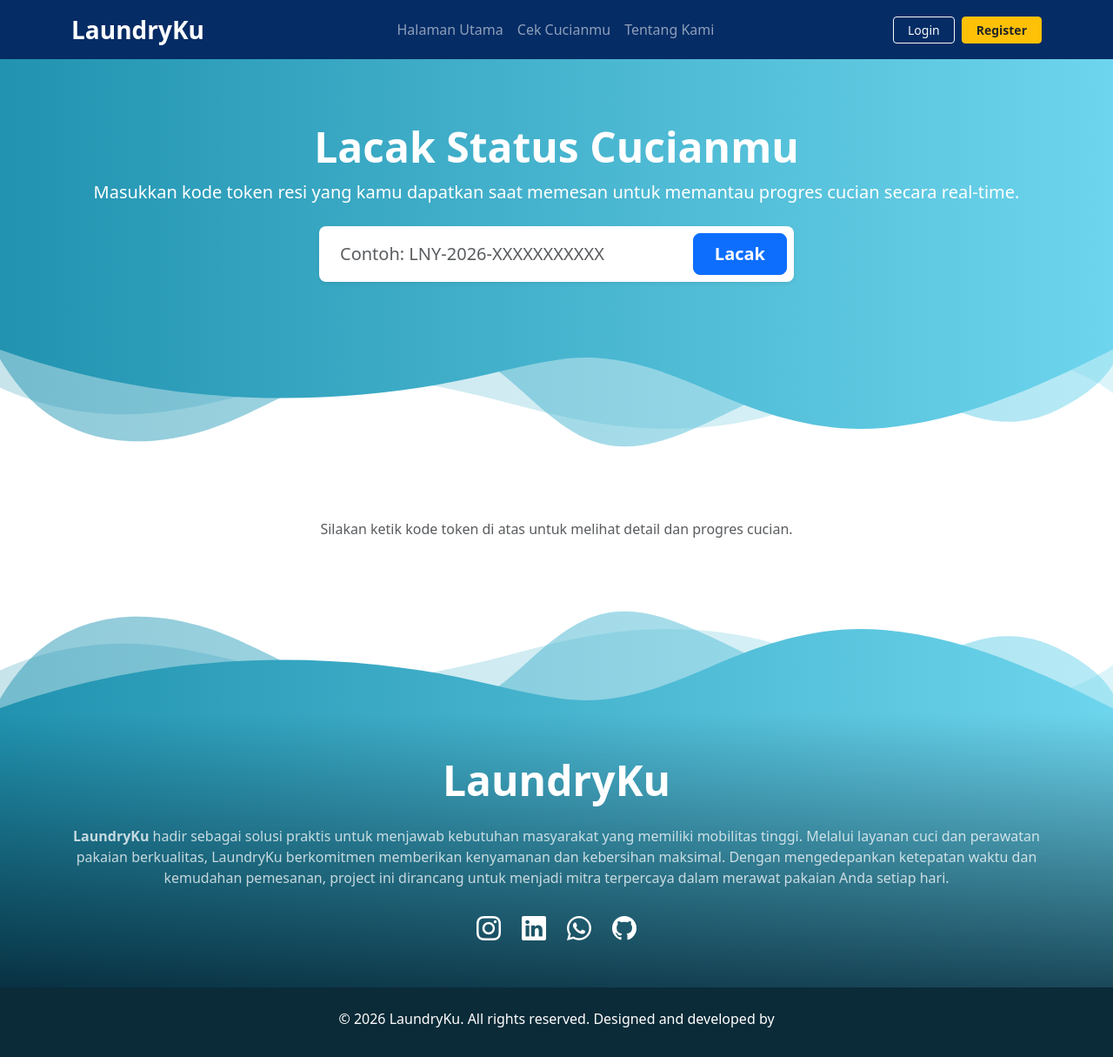
After one commit to zakyzaa-dev/LaundryKu, a Laravel app: page /order/lacak-cucian in a window 1280 px wide. The commit adds this page. Shown: the whole page at 87% size. Run offline with Laravel 12, Linux system fonts and the light colour scheme; data comes from the database, SQL or seed files in the repository; style sheets or scripts are compiled from the project's sources.

Commit message:
feat: add track status for orders

```diff
--- a/app/Http/Controllers/OrderController.php
+++ b/app/Http/Controllers/OrderController.php
@@ -104,4 +104,17 @@ class OrderController extends Controller
 
         return back()->with('token', $token);
     }
+
+    public function lacak(Request $request)
+    {
+        $order = null;
+
+        if ($request->filled('token')) {
+        $order = Order::with(['customer', 'service'])
+            ->where('token', trim($request->token))
+            ->first();
+    }
+
+    return view('orders.lacak', compact('order'));
+    }
 }
--- /dev/null
+++ b/resources/views/orders/lacak.blade.php
@@ -0,0 +1,146 @@
+<x-layouts.app title="Lacak Cucian">
+
+    {{-- HERO SECTION (Senada dengan halaman Home) --}}
+    <div class="text-white py-5" style="background: linear-gradient(90deg, #2193b0 0%, #6dd5ed 100%)">
+        <div class="container text-center py-4">
+            <h1 class="fw-bold display-5">Lacak Status Cucianmu</h1>
+            <p class="lead mb-4">Masukkan kode token resi yang kamu dapatkan saat memesan untuk memantau progres cucian
+                secara real-time.</p>
+
+            {{-- FORM PENCARIAN TOKEN --}}
+            <div class="row justify-content-center">
+                <div class="col-12 col-md-8 col-lg-6">
+                    <form action="{{ route('orders.lacak') }}" method="GET"
+                        class="bg-white p-2 rounded-3 shadow-sm d-flex gap-2">
+                        <input type="text" name="token" class="form-control border-0 shadow-none form-control-lg"
+                            placeholder="Contoh: LNY-2026-XXXXXXXXXXX" value="{{ request('token') }}" required>
+                        <button type="submit" class="btn btn-primary btn-lg px-4 fw-bold">Lacak</button>
+                    </form>
+                </div>
+            </div>
+        </div>
+    </div>
+
+    {{-- SVG DIVIDER (Sama dengan Home) --}}
+    <div class="custom-shape-divider-top-1789566759">
+        <svg data-name="Layer 1" xmlns="http://www.w3.org/2000/svg" viewBox="0 0 1200 120" preserveAspectRatio="none">
+            <defs>
+                <linearGradient id="heroGradient" x1="0%" y1="0%" x2="100%" y2="0%">
+                    <stop offset="0%" stop-color="#2193b0" />
+                    <stop offset="100%" stop-color="#6dd5ed" />
+                </linearGradient>
+            </defs>
+            <path
+                d="M0,0V5.63C149.93,59,314.09,71.32,475.83,42.57c43-7.64,84.23-20.12,127.61-26.46,59-8.63,112.48,12.24,165.56,35.4C827.93,77.22,886,95.24,951.2,90c86.53-7,172.46-45.71,248.8-84.81V0Z"
+                fill="url(#heroGradient)"></path>
+            <path
+                d="M0,0V15.81C13,36.92,27.64,56.86,47.69,72.05,99.41,111.27,165,111,224.58,91.58c31.15-10.15,60.09-26.07,89.67-39.8,40.92-19,84.73-46,130.83-49.67,36.26-2.85,70.9,9.42,98.6,31.56,31.77,25.39,62.32,62,103.63,73,40.44,10.79,81.35-6.69,119.13-24.28s75.16-39,116.92-43.05c59.73-5.85,113.28,22.88,168.9,38.84,30.2,8.66,59,6.17,87.09-7.5,22.43-10.89,48-26.93,60.65-49.24V0Z"
+                opacity=".5" fill="url(#heroGradient)"></path>
+            <path
+                d="M0,0V46.29c47.79,22.2,103.59,32.17,158,28,70.36-5.37,136.33-33.31,206.8-37.5C438.64,32.43,512.34,53.67,583,72.05c69.27,18,138.3,24.88,209.4,13.08,36.15-6,69.85-17.84,104.45-29.34C989.49,25,1113-14.29,1200,52.47V0Z"
+                opacity=".25" fill="url(#heroGradient)"></path>
+        </svg>
+    </div>
+
+    {{-- HASIL PELACAKAN --}}
+    <div class="container py-5">
+        <div class="row justify-content-center">
+            <div class="col-12 col-lg-8">
+
+                @if (request()->filled('token'))
+                    @if ($order)
+                        {{-- CARD DETAIL RESI --}}
+                        <div class="card border-0 shadow-sm mb-4">
+                            <div class="card-header bg-white py-3 d-flex justify-content-between align-items-center">
+                                <div>
+                                    <span class="text-muted small d-block">Kode Token Resi</span>
+                                    <h5 class="fw-bold text-primary mb-0">{{ $order->token }}</h5>
+                                </div>
+                                <span class="badge bg-info text-dark fs-6 px-3 py-2">
+                                    {{ $order->status instanceof \App\Enum\OrderStatus ? $order->status->label() : $order->status }}
+                                </span>
+                            </div>
+
+                            <div class="card-body">
+                                {{-- STEPPER PROGRESS STATUS --}}
+                                @php
+                                    $statuses = [
+                                        \App\Enum\OrderStatus::Menunggu->value => 'Menunggu Konfirmasi',
+                                        \App\Enum\OrderStatus::Diterima->value => 'Diterima Toko',
+                                        \App\Enum\OrderStatus::Diproses->value => 'Sedang Dicuci',
+                                        \App\Enum\OrderStatus::Selesai->value => 'Selesai Dicuci',
+                                        \App\Enum\OrderStatus::Diambil->value => 'Sudah Diambil',
+                                    ];
+                                    $currentStatus =
+                                        $order->status instanceof \App\Enum\OrderStatus
+                                            ? $order->status->value
+                                            : $order->status;
+                                    $keys = array_keys($statuses);
+                                    $currentIndex = array_search($currentStatus, $keys);
+                                @endphp
+
+                                <div class="row text-center my-4 g-2">
+                                    @foreach ($statuses as $key => $label)
+                                        @php
+                                            $stepIndex = array_search($key, $keys);
+                                            $isPassed = $currentIndex !== false && $stepIndex <= $currentIndex;
+                                        @endphp
+                                        <div class="col">
+                                            <div class="mx-auto mb-2 rounded-circle d-flex align-items-center justify-content-center fw-bold {{ $isPassed ? 'bg-primary text-white shadow-sm' : 'bg-light text-muted border' }}"
+                                                style="width: 42px; height: 42px;">
+                                                {{ $stepIndex + 1 }}
+                                            </div>
+                                            <p class="small mb-0 {{ $isPassed ? 'fw-bold text-dark' : 'text-muted' }}">
+                                                {{ $label }}</p>
+                                        </div>
+                                    @endforeach
+                                </div>
+
+                                <hr class="my-4">
+
+                                {{-- RINCIAN PESANAN --}}
+                                <div class="row g-3">
+                                    <div class="col-6 col-md-4">
+                                        <small class="text-muted d-block">Nama Pelanggan</small>
+                                        <span class="fw-bold">{{ $order->customer?->full_name ?? '-' }}</span>
+                                    </div>
+                                    <div class="col-6 col-md-4">
+                                        <small class="text-muted d-block">Jenis Layanan</small>
+                                        <span class="fw-bold">{{ $order->service?->service_name ?? '-' }}</span>
+                                    </div>
+                                    <div class="col-6 col-md-4">
+                                        <small class="text-muted d-block">Berat Cucian</small>
+                                        <span class="fw-bold">{{ $order->weight }} Kg</span>
+                                    </div>
+                                    <div class="col-6 col-md-4">
+                                        <small class="text-muted d-block">Total Biaya</small>
+                                        <span class="fw-bold text-primary">Rp
+                                            {{ number_format($order->total_price, 0, ',', '.') }}</span>
+                                    </div>
+                                    <div class="col-12 col-md-8">
+                                        <small class="text-muted d-block">Catatan</small>
+                                        <span>{{ $order->note ?? '-' }}</span>
+                                    </div>
+                                </div>
+                            </div>
+                        </div>
+                    @else
+                        {{-- ALERT JIKA TOKEN TIDAK DITEMUKAN --}}
+                        <div class="alert alert-warning text-center p-4 shadow-sm border-0">
+                            <h5 class="fw-bold mb-2">Token Tidak Ditemukan!</h5>
+                            <p class="text-muted mb-0">Pastikan kode token resi
+                                <strong>"{{ request('token') }}"</strong> sudah sesuai dengan nota pemesanan kamu.</p>
+                        </div>
+                    @endif
+                @else
+                    {{-- TAMPILAN AWAL SEBELUM CARI --}}
+                    <div class="text-center text-muted py-4">
+                        <p class="mb-0">Silakan ketik kode token di atas untuk melihat detail dan progres cucian.</p>
+                    </div>
+                @endif
+
+            </div>
+        </div>
+    </div>
+
+</x-layouts.app>
--- a/resources/views/partials/site/header.blade.php
+++ b/resources/views/partials/site/header.blade.php
@@ -24,7 +24,7 @@
 
                 <div class="navbar-nav">
                     <a class="nav-link" href="{{ route('pages.home') }}">Halaman Utama</a>
-                    <a class="nav-link" href="#">Cek Cucianmu</a>
+                    <a class="nav-link" href="{{ route('orders.lacak') }}">Cek Cucianmu</a>
                     <a class="nav-link" href="#">Tentang Kami</a>
                 </div>
 
--- a/routes/web.php
+++ b/routes/web.php
@@ -36,6 +36,7 @@ Route::controller(OrderController::class)->name('orders.')->group(function (){
     Route::get('/order', 'create')->name('create');
     Route::post('/order/receipt-generate', 'showReceipt')->name('receipt');
     Route::post('/order/token-generate', 'showToken')->name('token');
+    Route::get('/order/lacak-cucian', 'lacak')->name('lacak');
 });
 
 Route::controller(DashboardController::class)->middleware(['auth', 'admin'])->name('admin.')->group(function () {
@@ -53,6 +54,7 @@ Route::controller(PesananController::class)->middleware(['auth', 'admin'])->name
     Route::post('/admin/pesanan/buat-pesanan', 'store')->name('store');
     // update status
     Route::patch('admin/pesanan/{pesanan:id}/status', 'updateStatus')->name('updateStatus');
+    Route::patch('/admin/pesanan/{order}/update-berat', 'updateBerat')->name('updateBerat');
 });
 
 Route::controller(ServiceController::class)->middleware(['auth', 'admin'])->name('layanan.')->group(function () {
```
Also changed, not shown: app/Http/Controllers/dashboard/PesananController.php (+16 -0 lines), resources/views/dashboard/pesanan/pesanan-menunggu.blade.php (+38 -0 lines).
